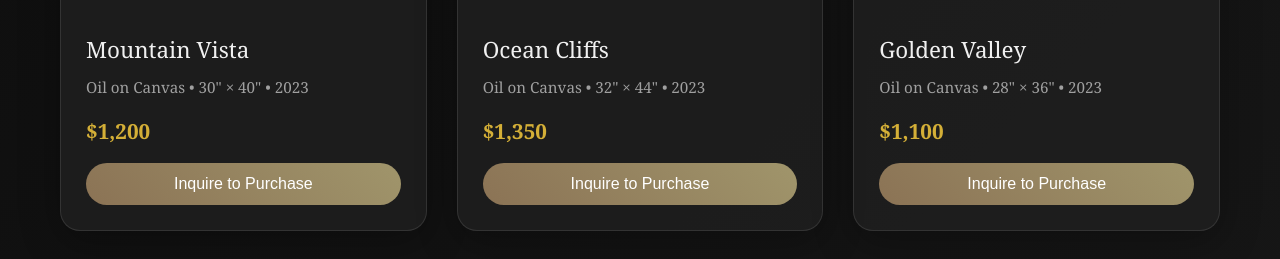
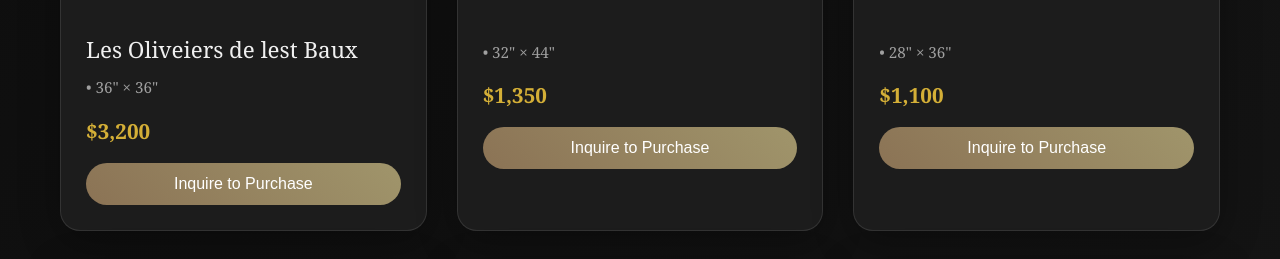
Before and after one commit to blakebrandon-hub/Jeannine-Paul-Portfolio, a Flask app: page /paintings in a window 1280 px wide. Shown: the part 819-1078 px from the top of the page. Run offline with Flask 3, Linux system fonts and the light colour scheme.

Commit message:
Update paintings.html

```diff
--- a/templates/paintings.html
+++ b/templates/paintings.html
@@ -368,34 +368,135 @@
 
             <div class="gallery">
                 <div class="artwork-card">
-                    <img src="https://images.unsplash.com/photo-1541961017774-22349e4a1262?w=400&h=300&fit=crop&crop=center" alt="Mountain Vista" class="artwork-image" onclick="openModal(this.src)">
+                    <img src="static/images/large_works/les_oliviers_de_lest_baux.png" alt="Les Oliveiers de lest Baux" onclick="openModal(this.src)">
                     <div class="artwork-info">
-                        <h3 class="artwork-title">Mountain Vista</h3>
-                        <p class="artwork-details">Oil on Canvas • 30" × 40" • 2023</p>
-                        <p class="artwork-price">$1,200</p>
-                        <button class="buy-button" onclick="inquireAboutPurchase('Mountain Vista')">Inquire to Purchase</button>
+                        <h3 class="artwork-title">Les Oliveiers de lest Baux</h3>
+                        <p class="artwork-details"> • 36" × 36"</p>
+                        <p class="artwork-price">$3,200</p>
+                        <button class="buy-button" onclick="inquireAboutPurchase('')">Inquire to Purchase</button>
                     </div>
                 </div>
 
                 <div class="artwork-card">
-                    <img src="https://images.unsplash.com/photo-1506905925346-21bda4d32df4?w=400&h=300&fit=crop&crop=center" alt="Ocean Cliffs" class="artwork-image" onclick="openModal(this.src)">
+                    <img src="static/images/large_works/.png" alt="" class="artwork-image" onclick="openModal(this.src)">
                     <div class="artwork-info">
-                        <h3 class="artwork-title">Ocean Cliffs</h3>
-                        <p class="artwork-details">Oil on Canvas • 32" × 44" • 2023</p>
+                        <h3 class="artwork-title"></h3>
+                        <p class="artwork-details"> • 32" × 44"</p>
                         <p class="artwork-price">$1,350</p>
-                        <button class="buy-button" onclick="inquireAboutPurchase('Ocean Cliffs')">Inquire to Purchase</button>
+                        <button class="buy-button" onclick="inquireAboutPurchase('')">Inquire to Purchase</button>
                     </div>
                 </div>
 
                 <div class="artwork-card">
-                    <img src="https://images.unsplash.com/photo-1518837695005-2083093ee35b?w=400&h=300&fit=crop&crop=center" alt="Golden Valley" class="artwork-image" onclick="openModal(this.src)">
+                    <img src="static/images/large_works/.png" alt="" class="artwork-image" onclick="openModal(this.src)">
                     <div class="artwork-info">
-                        <h3 class="artwork-title">Golden Valley</h3>
-                        <p class="artwork-details">Oil on Canvas • 28" × 36" • 2023</p>
+                        <h3 class="artwork-title"></h3>
+                        <p class="artwork-details"> • 28" × 36"</p>
                         <p class="artwork-price">$1,100</p>
-                        <button class="buy-button" onclick="inquireAboutPurchase('Golden Valley')">Inquire to Purchase</button>
+                        <button class="buy-button" onclick="inquireAboutPurchase('')">Inquire to Purchase</button>
                     </div>
                 </div>
+
+                <div class="artwork-card">
+                    <img src="static/images/large_works/.png" alt="" class="artwork-image" onclick="openModal(this.src)">
+                    <div class="artwork-info">
+                        <h3 class="artwork-title"></h3>
+                        <p class="artwork-details"> • 28" × 36"</p>
+                        <p class="artwork-price">$1,100</p>
+                        <button class="buy-button" onclick="inquireAboutPurchase('')">Inquire to Purchase</button>
+                    </div>
+                </div>
+
+                <div class="artwork-card">
+                    <img src="static/images/large_works/.png" alt="" class="artwork-image" onclick="openModal(this.src)">
+                    <div class="artwork-info">
+                        <h3 class="artwork-title"></h3>
+                        <p class="artwork-details"> • 28" × 36"</p>
+                        <p class="artwork-price">$1,100</p>
+                        <button class="buy-button" onclick="inquireAboutPurchase('')">Inquire to Purchase</button>
+                    </div>
+                </div>
+
+                 <div class="artwork-card">
+                    <img src="static/images/large_works/.png" alt="" class="artwork-image" onclick="openModal(this.src)">
+                    <div class="artwork-info">
+                        <h3 class="artwork-title"></h3>
+                        <p class="artwork-details"> • 28" × 36"</p>
+                        <p class="artwork-price">$1,100</p>
+                        <button class="buy-button" onclick="inquireAboutPurchase('')">Inquire to Purchase</button>
+                    </div>
+                </div>
+
+                 <div class="artwork-card">
+                    <img src="static/images/large_works/.png" alt="" class="artwork-image" onclick="openModal(this.src)">
+                    <div class="artwork-info">
+                        <h3 class="artwork-title"></h3>
+                        <p class="artwork-details"> • 28" × 36"</p>
+                        <p class="artwork-price">$1,100</p>
+                        <button class="buy-button" onclick="inquireAboutPurchase('')">Inquire to Purchase</button>
+                    </div>
+                </div>
+
+                <div class="artwork-card">
+                    <img src="static/images/large_works/.png" alt="" class="artwork-image" onclick="openModal(this.src)">
+                    <div class="artwork-info">
+                        <h3 class="artwork-title"></h3>
+                        <p class="artwork-details"> • 28" × 36"</p>
+                        <p class="artwork-price">$1,100</p>
+                        <button class="buy-button" onclick="inquireAboutPurchase('')">Inquire to Purchase</button>
+                    </div>
+                </div>
+
+                   <div class="artwork-card">
+                    <img src="static/images/large_works/.png" alt="" class="artwork-image" onclick="openModal(this.src)">
+                    <div class="artwork-info">
+                        <h3 class="artwork-title"></h3>
+                        <p class="artwork-details"> • 28" × 36"</p>
+                        <p class="artwork-price">$1,100</p>
+                        <button class="buy-button" onclick="inquireAboutPurchase('')">Inquire to Purchase</button>
+                    </div>
+                </div>
+
+                  <div class="artwork-card">
+                    <img src="static/images/large_works/.png" alt="" class="artwork-image" onclick="openModal(this.src)">
+                    <div class="artwork-info">
+                        <h3 class="artwork-title"></h3>
+                        <p class="artwork-details"> • 28" × 36"</p>
+                        <p class="artwork-price">$1,100</p>
+                        <button class="buy-button" onclick="inquireAboutPurchase('')">Inquire to Purchase</button>
+                    </div>
+                </div>
+
+                 <div class="artwork-card">
+                    <img src="static/images/large_works/.png" alt="" class="artwork-image" onclick="openModal(this.src)">
+                    <div class="artwork-info">
+                        <h3 class="artwork-title"></h3>
+                        <p class="artwork-details"> • 28" × 36"</p>
+                        <p class="artwork-price">$1,100</p>
+                        <button class="buy-button" onclick="inquireAboutPurchase('')">Inquire to Purchase</button>
+                    </div>
+                </div>
+
+                <div class="artwork-card">
+                    <img src="static/images/large_works/.png" alt="" class="artwork-image" onclick="openModal(this.src)">
+                    <div class="artwork-info">
+                        <h3 class="artwork-title"></h3>
+                        <p class="artwork-details"> • 28" × 36"</p>
+                        <p class="artwork-price">$1,100</p>
+                        <button class="buy-button" onclick="inquireAboutPurchase('')">Inquire to Purchase</button>
+                    </div>
+                </div>
+
+               <div class="artwork-card">
+                    <img src="static/images/large_works/.png" alt="" class="artwork-image" onclick="openModal(this.src)">
+                    <div class="artwork-info">
+                        <h3 class="artwork-title"></h3>
+                        <p class="artwork-details"> • 28" × 36"</p>
+                        <p class="artwork-price">$1,100</p>
+                        <button class="buy-button" onclick="inquireAboutPurchase('')">Inquire to Purchase</button>
+                    </div>
+                </div>
+
             </div>
         </section>
 
```
